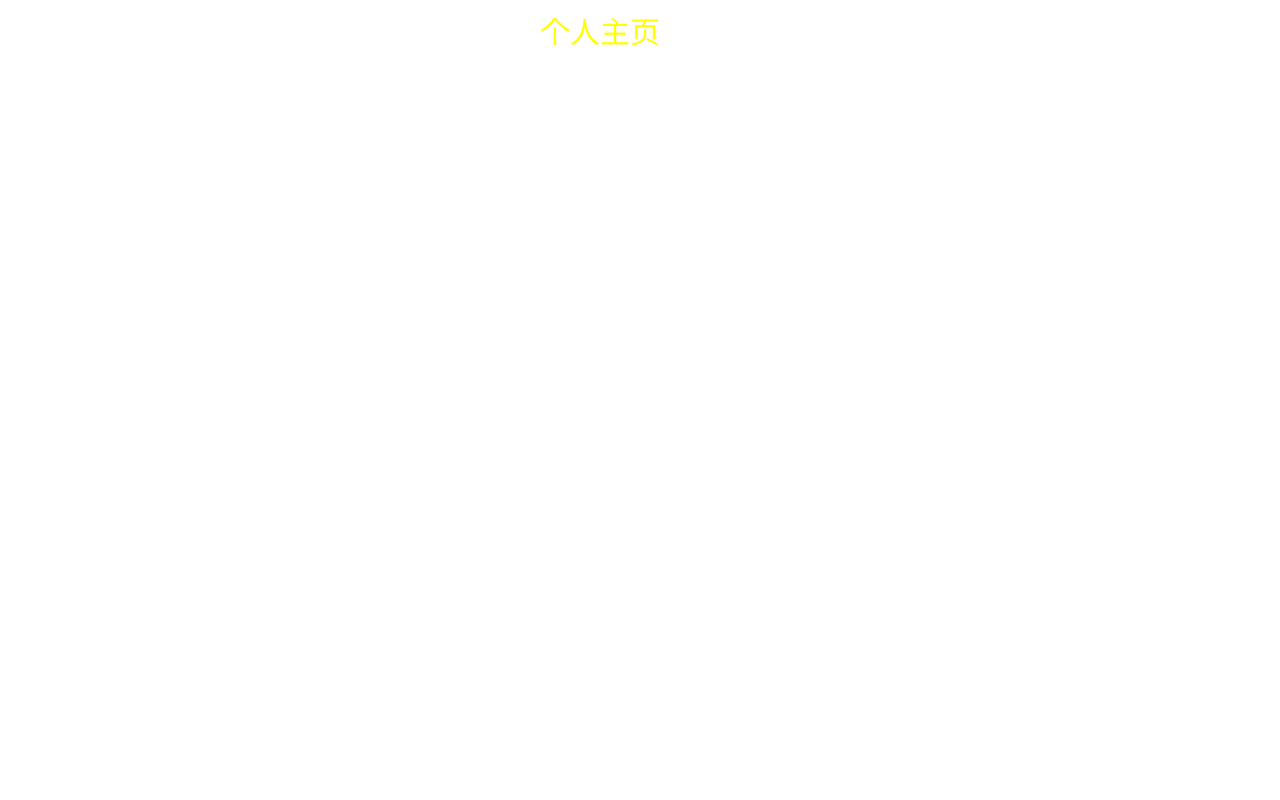
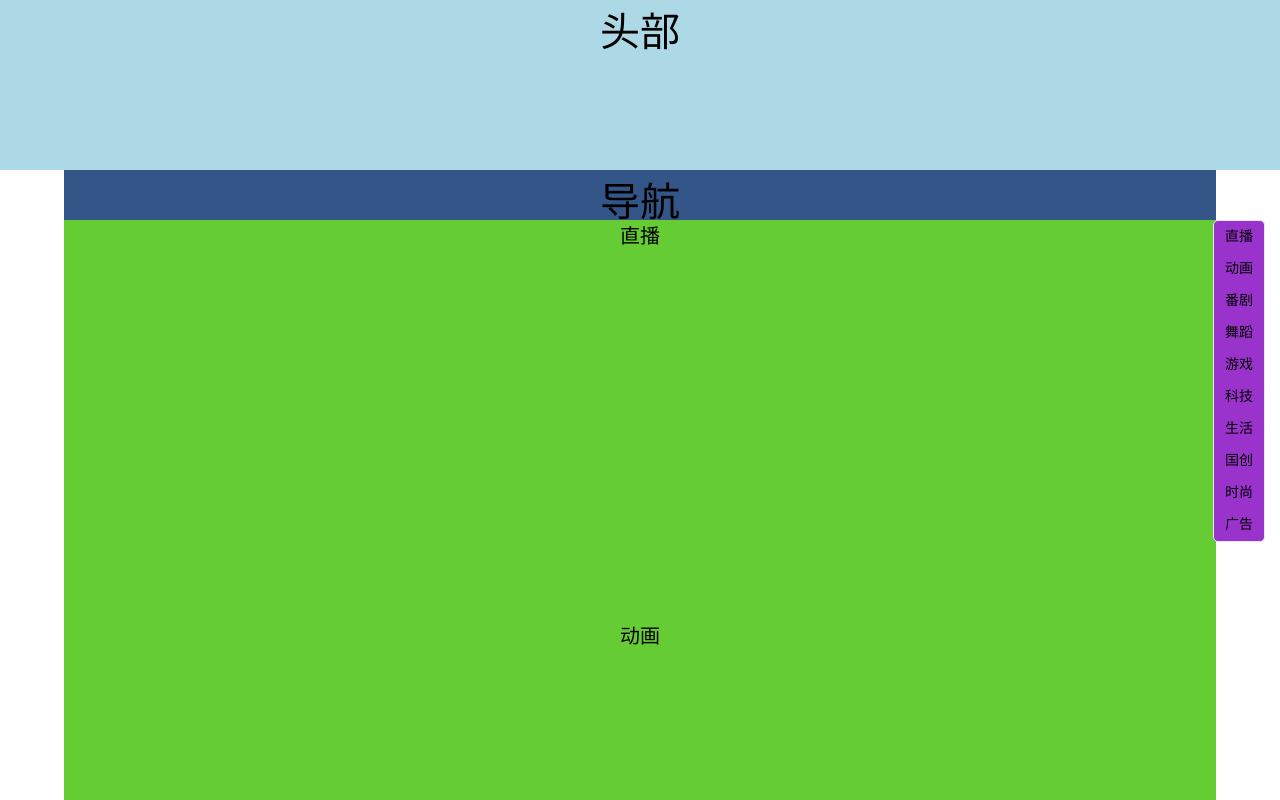
Before and after one commit to miloshu/miloshu.github.io, a plain HTML site: page index.html in a window 1280 px wide. Shown: the top 800 px of the page. Drawn offline with nearby package versions, Linux system fonts and the light colour scheme.

Commit message:
Update index.html

```diff
--- a/index.html
+++ b/index.html
@@ -1,22 +1,126 @@
+
 <!DOCTYPE html>
 <html lang="en">
 <head>
 	<meta charset="UTF-8">
-	<title>个人主页</title>
+	<title>bilibili个人首页</title>
 	<style>
-	html,body{
-		height: 100%;
-	}
-		div{
-			width: 200px;
+		*{
+			margin: 0;
+			padding: 0;
+		}
+		body{
+			font-size: 40px;
+			text-align: center;
+		}
+		li{
+			list-style: none;
+		}
+		#header{
+			width: 	100%;
+			height: 170px;
+			background-color: lightblue;
+		}
+		#nav{
+			width: 90%;
+			height: 50px;
 			margin: 0 auto;
-			font-size: 30px;
-			color: yellow;
-/* 			background-color: pink; */
+			background-color: #358;
+		}
+		#main{
+			width: 90%;
+			margin: 0 auto;
+			background-color: #66cc33;
+		}
+		#main .section{
+			height: 400px;
+			font-size: 20px;
+		}
+		#stairs{
+			position: absolute;
+			top: 230px;
+			right: 15px;
+			width: 50px;
+			line-height: 32px;
+			font-size: 14px;
+			background-color: #9933cc;
+			border: 1px solid #e5e9ef;
+			border-radius: 5px;
+			/*如果涉及到圆角 基本和overflow配套使用*/
+			overflow: hidden;
+			transition: all 1s;
+		}
+		#stairs ul li{
+			cursor: pointer;
+		}
+		#stairs ul li:hover{
+			color: fff;
+			background-color: #0099ff;
+		}
+		#footer{
+			width: 90%;
+			margin: 0 auto;
+			background-color: #99cc66;
 		}
 	</style>
 </head>
 <body>
-	<div>个人主页</div>
+	<div id="header">头部</div>
+	<div id="nav">导航</div>
+	<div id="main">
+		<div class="section">直播</div>
+		<div class="section">动画</div>
+		<div class="section">番剧</div>
+		<div class="section">舞蹈</div>
+		<div class="section">游戏</div>
+		<div class="section">科技</div>
+		<div class="section">生活</div>
+		<div class="section">国创</div>
+		<div class="section">时尚</div>
+		<div class="section">广告</div>
+	</div>
+	<div id="footer">页脚</div>
+	<div id="stairs">
+		<ul>
+			<li>直播</li>
+			<li>动画</li>
+			<li>番剧</li>
+			<li>舞蹈</li>
+			<li>游戏</li>
+			<li>科技</li>
+			<li>生活</li>
+			<li>国创</li>
+			<li>时尚</li>
+			<li>广告</li>
+		</ul>
+	</div>
 </body>
+<script src="./jquery-3.2.1.js"></script>
+<script>
+	$(function (){
+
+		var _top = $("#main").offset().top;  //获取主体内容与浏览器顶部的距离
+		$(window).scroll(function(){
+			var scrollTop = $(this).scrollTop();// 获取滚动条的高度
+			// console.log(scrollTop)
+			if( scrollTop > _top){
+				$("#stairs").css({
+					position: "fixed",
+					top: "0px"
+				}); //改变楼梯的css样式属性
+			}else{
+				$("#stairs").css({
+					position: "absolute",
+					top: "220px"
+				}); //改变楼梯的css样式属性
+			}
+		});
+
+		$("#stairs > ul > li").click(function(){
+			var index = $(this).index();  //点击获取li的下标
+			// console.log(index);
+			$("html,body").animate({ scrollTop: index * 400 + _top +"px" },500)//动画改变滚动条的高度
+		})
+	})
+</script>
 </html>
```
